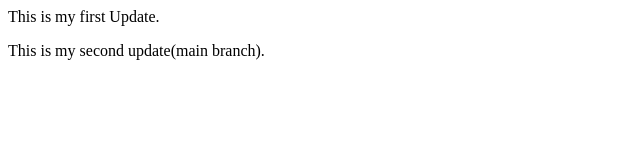
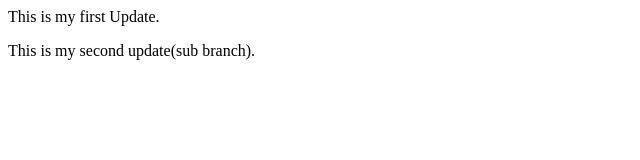
Before and after one commit to Pallavigss/PallaviRepository, a plain HTML site: page index.html in a window 1280 px wide. Shown: the full height of the page, 0-640 px from the left. Drawn offline with Linux system fonts and the light colour scheme.

Commit message:
sub-branch commit

```diff
--- a/index.html
+++ b/index.html
@@ -1,2 +1,2 @@
 <p>This is my first Update.</p>
-<p>This is my second update(main branch).</p>
+<p>This is my second update(sub branch).</p>
```
